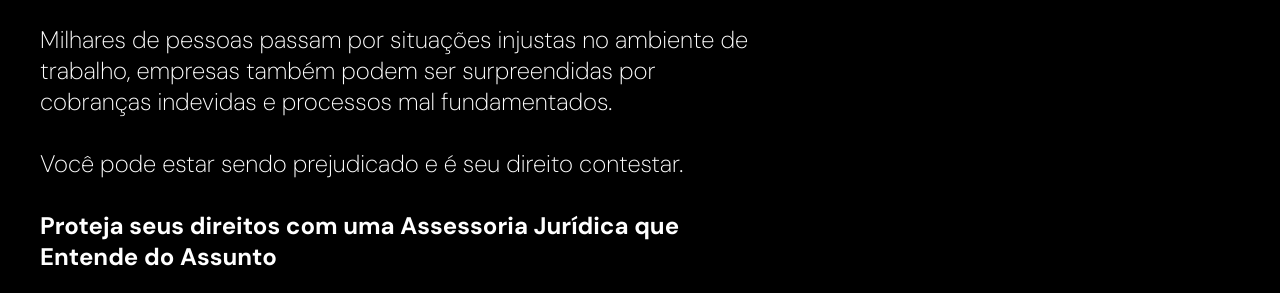
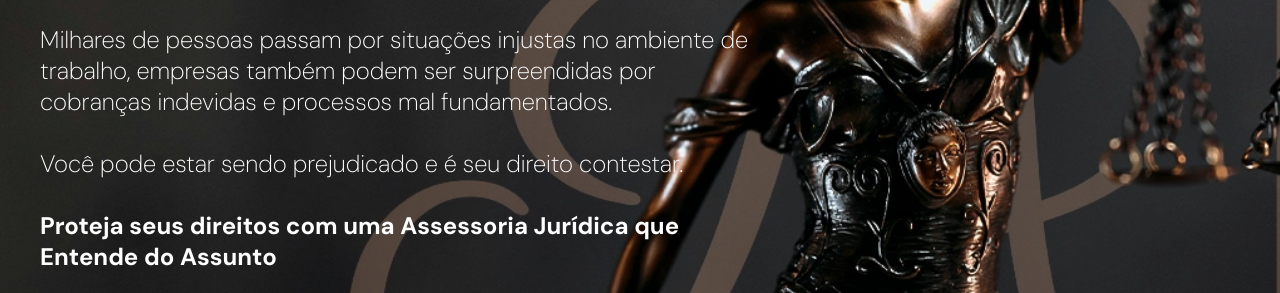
Before and after one commit to superkaruzao/pessoto, a plain HTML site: page index.html in a window 1280 px wide. Shown: the part 313-606 px from the top of the page. Drawn offline with nearby package versions, Linux system fonts and the light colour scheme.

Commit message:
Update index.html

```diff
--- a/index.html
+++ b/index.html
@@ -58,6 +58,10 @@
 
             .principal {
                 background-color: #000;
+                background-image: url(imagens/b2.webp);
+                background-position: center;
+                background-repeat: no-repeat;
+                background-size: cover;
                 padding: 6em 1em;
             }
 
```
